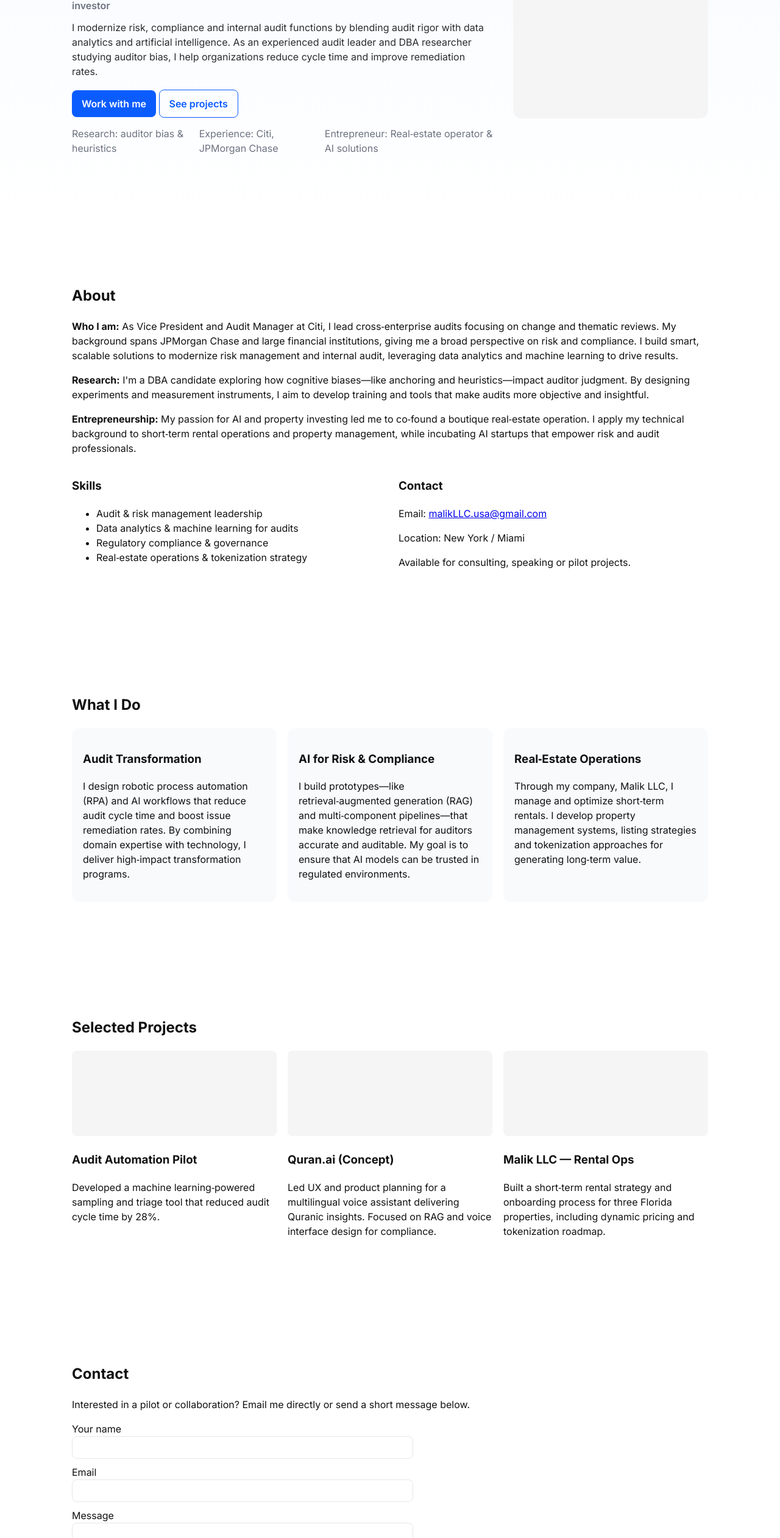
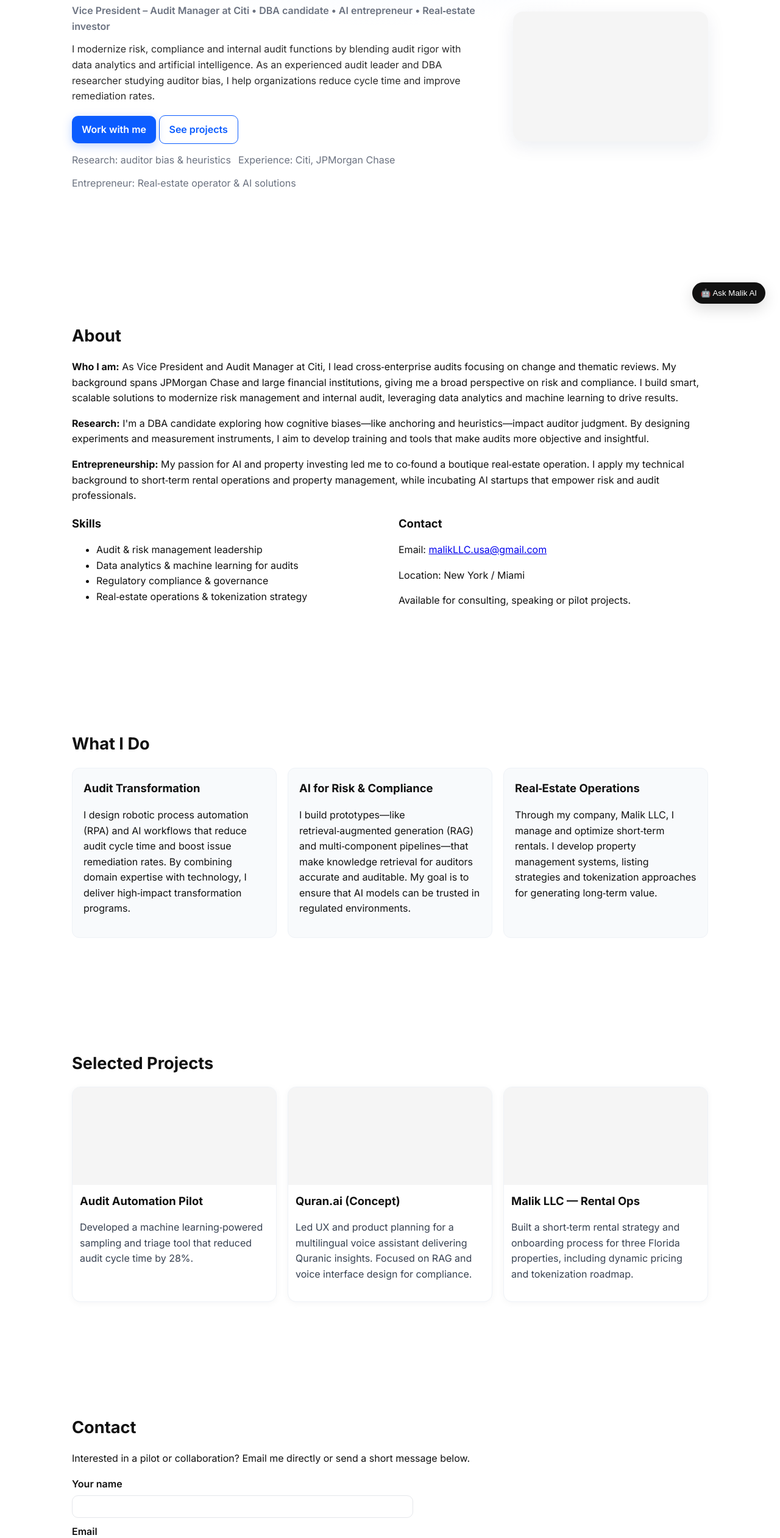
Before and after one commit to ymali001/portfolio-website, a plain HTML site: page index.html in a window 1280 px wide. Shown: the part 278-2800 px from the top of the page at 61% size. Drawn offline with Linux system fonts and the light colour scheme.

Commit message:
Update styles.css

```diff
--- a/styles.css
+++ b/styles.css
@@ -4,177 +4,72 @@
   --muted: #6b7280;
   --bg: #ffffff;
   --card-bg: #f8fafc;
-  --radius: 10px;
+  --radius: 12px;
   font-family: Inter, system-ui, -apple-system, "Segoe UI", Roboto, "Helvetica Neue", Arial;
 }
-* {
-  box-sizing: border-box;
-}
-body {
-  margin: 0;
-  color: #111;
-  background: var(--bg);
-  line-height: 1.5;
-}
-.container {
-  max-width: var(--max-width);
-  margin: 0 auto;
-  padding: 28px;
-}
-.site-header {
-  background: transparent;
-  position: sticky;
-  top: 0;
-  z-index: 30;
-}
-.header-inner {
-  display: flex;
-  align-items: center;
-  justify-content: space-between;
-}
-.logo {
-  font-weight: 700;
-  text-decoration: none;
-  color: #111;
-  font-size: 1.05rem;
-}
-.nav {
-  display: flex;
-  gap: 18px;
-}
-.nav a {
-  color: #111;
-  text-decoration: none;
-  padding: 8px 0;
-  font-weight: 500;
-}
-.nav-toggle {
-  display: none;
-  border: 0;
-  background: none;
-  font-size: 1.25rem;
-}
-.hero {
-  padding: 64px 0;
-  background: linear-gradient(180deg, #f7fbff 0%, #fff 100%);
-}
-.hero-grid {
-  display: grid;
-  grid-template-columns: 1fr 320px;
-  gap: 32px;
-  align-items: center;
-}
-.hero-text h1 {
-  font-size: 2.2rem;
-  margin: 0 0 10px;
-}
-.subtitle {
-  color: var(--muted);
-  margin: 0 0 12px;
-  font-weight: 600;
-}
-.lead {
-  margin: 0 0 18px;
-  color: #2b2b2b;
-}
-.hero-image img {
-  width: 100%;
-  border-radius: 14px;
-  object-fit: cover;
-}
-.btn {
-  display: inline-block;
-  padding: 10px 16px;
-  border-radius: 8px;
-  background: var(--accent);
-  color: #fff;
-  text-decoration: none;
-  font-weight: 600;
-}
-.btn-outline {
-  background: transparent;
-  border: 1px solid var(--accent);
-  color: var(--accent);
-}
-.quick-facts {
-  display: flex;
-  gap: 12px;
-  margin-top: 14px;
-  padding: 0;
-  list-style: none;
-  color: var(--muted);
-}
-.section {
-  padding: 56px 0;
-}
-.two-col {
-  display: grid;
-  grid-template-columns: 1fr 1fr;
-  gap: 28px;
-  margin-top: 18px;
-}
-.cards {
-  display: flex;
-  gap: 18px;
-  flex-wrap: wrap;
-  margin-top: 18px;
-}
-.card {
-  background: var(--card-bg);
-  padding: 18px;
-  border-radius: 12px;
-  flex: 1;
-  min-width: 220px;
-}
-.project-grid {
-  display: grid;
-  grid-template-columns: repeat(3, 1fr);
-  gap: 18px;
-  margin-top: 16px;
-}
-.project img {
-  width: 100%;
-  height: 140px;
-  object-fit: cover;
-  border-radius: 8px;
-}
-.contact-form {
-  display: grid;
-  gap: 10px;
-  max-width: 560px;
-}
+* { box-sizing: border-box; }
+body { margin: 0; color: #111; background: var(--bg); line-height: 1.6; }
+.container { max-width: var(--max-width); margin: 0 auto; padding: 28px; }
+
+/* Header */
+.site-header { background: rgba(255,255,255,0.8); backdrop-filter: saturate(140%) blur(8px); position: sticky; top: 0; z-index: 30; border-bottom: 1px solid #eef2f7; }
+.header-inner { display: flex; align-items: center; justify-content: space-between; }
+.logo { font-weight: 700; text-decoration: none; color: #111; font-size: 1.1rem; letter-spacing: 0.2px; }
+.nav { display: flex; gap: 18px; }
+.nav a { color: #111; text-decoration: none; padding: 8px 0; font-weight: 500; }
+.nav a:hover { color: var(--accent); }
+.nav-toggle { display: none; border: 0; background: none; font-size: 1.25rem; }
+
+/* Hero */
+.hero { padding: 80px 0; background: radial-gradient(80% 60% at 50% 0%, #eef5ff 0%, #ffffff 60%); }
+.hero-grid { display: grid; grid-template-columns: 1fr 320px; gap: 32px; align-items: center; }
+.hero-text h1 { font-size: 2.6rem; margin: 0 0 10px; }
+.subtitle { color: var(--muted); margin: 0 0 12px; font-weight: 600; }
+.lead { margin: 0 0 18px; color: #2b2b2b; max-width: 64ch; }
+.hero-image img { width: 100%; border-radius: 16px; object-fit: cover; box-shadow: 0 8px 30px rgba(5, 34, 89, 0.08); }
+.btn { display: inline-block; padding: 10px 16px; border-radius: 10px; background: var(--accent); color: #fff; text-decoration: none; font-weight: 600; box-shadow: 0 4px 16px rgba(11, 92, 255, 0.25); transition: transform 0.2s ease, box-shadow 0.2s ease; }
+.btn:hover { transform: translateY(-1px); box-shadow: 0 6px 20px rgba(11, 92, 255, 0.35); }
+.btn-outline { background: transparent; border: 1px solid var(--accent); color: var(--accent); box-shadow: none; }
+.quick-facts { display: flex; gap: 12px; margin-top: 14px; padding: 0; list-style: none; color: var(--muted); flex-wrap: wrap; }
+
+/* Sections */
+.section { padding: 64px 0; }
+.section h2 { font-size: 1.7rem; margin: 0; }
+.section h3 { margin: 0 0 8px; font-size: 1.15rem; }
+.two-col { display: grid; grid-template-columns: 1fr 1fr; gap: 28px; margin-top: 18px; }
+.cards { display: flex; gap: 18px; flex-wrap: wrap; margin-top: 18px; }
+.card { background: var(--card-bg); padding: 18px; border-radius: 12px; flex: 1; min-width: 240px; border: 1px solid #eef2f7; }
+.project-grid { display: grid; grid-template-columns: repeat(3, 1fr); gap: 18px; margin-top: 16px; }
+.project { background: #fff; border: 1px solid #eef2f7; border-radius: 14px; overflow: hidden; box-shadow: 0 2px 12px rgba(16,24,40,0.04); }
+.project img { width: 100%; height: 160px; object-fit: cover; display: block; }
+.project h3 { padding: 12px 12px 0; }
+.project p { padding: 0 12px 16px; color: #374151; }
+
+/* Contact */
+.contact-form { display: grid; gap: 10px; max-width: 560px; }
+.contact-form label { display: grid; gap: 6px; font-weight: 600; }
 .contact-form input,
-.contact-form textarea {
-  width: 100%;
-  padding: 10px;
-  border-radius: 8px;
-  border: 1px solid #e5e7eb;
-}
-.site-footer {
-  padding: 18px 0;
-  background: #f3f4f6;
-  margin-top: 30px;
-}
-.small {
-  color: var(--muted);
-  font-size: 0.95rem;
-}
+.contact-form textarea { width: 100%; padding: 10px; border-radius: 10px; border: 1px solid #e5e7eb; }
+
+/* AI widget */
+.ai-widget { position: fixed; bottom: 24px; right: 24px; z-index: 40; }
+.ai-toggle { background: #111; color: #fff; border: 0; padding: 10px 14px; border-radius: 999px; cursor: pointer; box-shadow: 0 8px 24px rgba(0,0,0,0.15); }
+.ai-panel { width: 320px; max-width: calc(100vw - 32px); background: #ffffff; border: 1px solid #eef2f7; border-radius: 14px; box-shadow: 0 16px 48px rgba(2,6,23,0.2); padding: 12px; margin-top: 10px; }
+.ai-messages { max-height: 260px; overflow: auto; display: grid; gap: 8px; padding: 4px; }
+.msg { padding: 10px 12px; border-radius: 12px; font-size: 0.95rem; }
+.msg.bot { background: #f3f4f6; }
+.msg.user { background: #e8f0ff; }
+.ai-form { display: grid; grid-template-columns: 1fr auto; gap: 8px; margin-top: 8px; }
+
+/* Footer */
+.site-footer { padding: 18px 0; background: #f8fafc; border-top: 1px solid #eef2f7; margin-top: 30px; }
+.small { color: var(--muted); font-size: 0.95rem; }
+
 /* Responsive */
 @media (max-width: 900px) {
-  .hero-grid {
-    grid-template-columns: 1fr;
-    text-align: left;
-  }
-  .project-grid {
-    grid-template-columns: 1fr;
-  }
-  .two-col {
-    grid-template-columns: 1fr;
-  }
-  .nav {
-    display: none;
-  }
-  .nav-toggle {
-    display: block;
-  }
+  .hero-grid { grid-template-columns: 1fr; text-align: left; }
+  .project-grid { grid-template-columns: 1fr; }
+  .two-col { grid-template-columns: 1fr; }
+  .nav { display: none; }
+  .nav-toggle { display: block; }
 }
```
